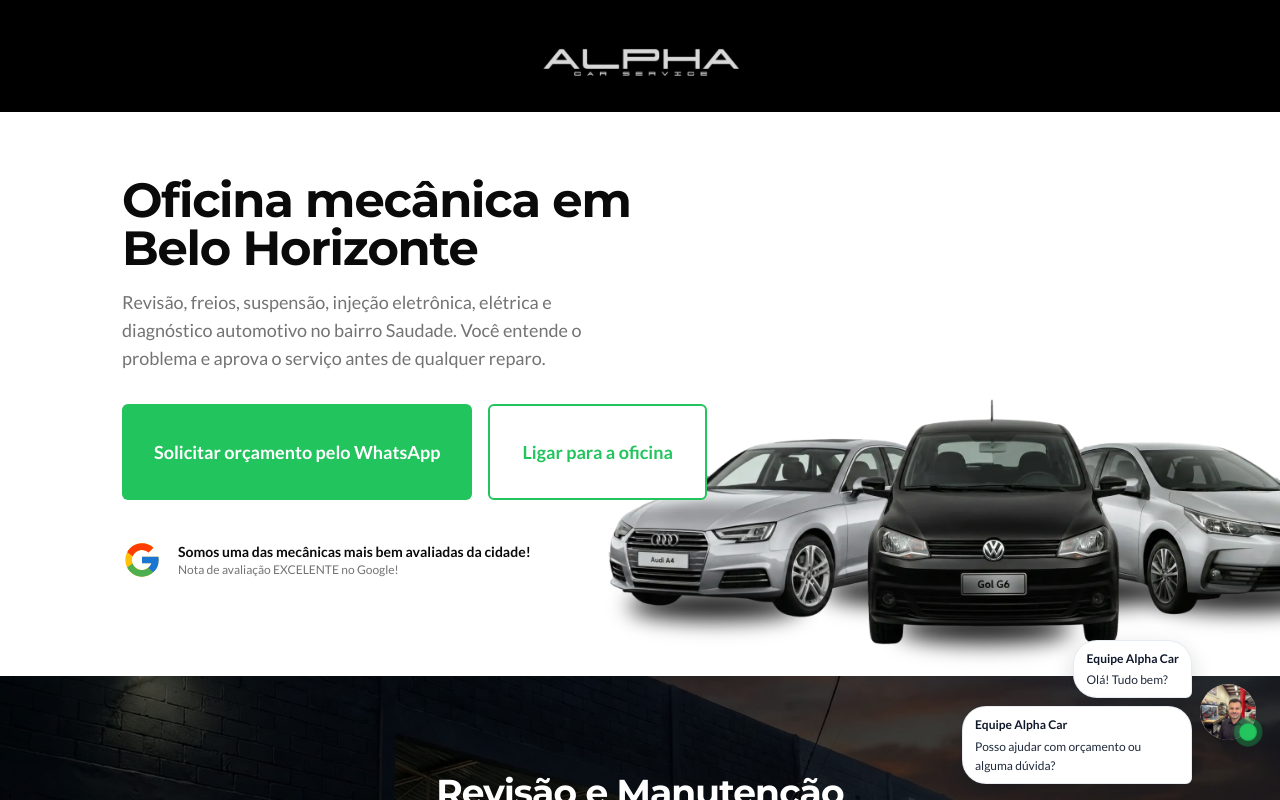
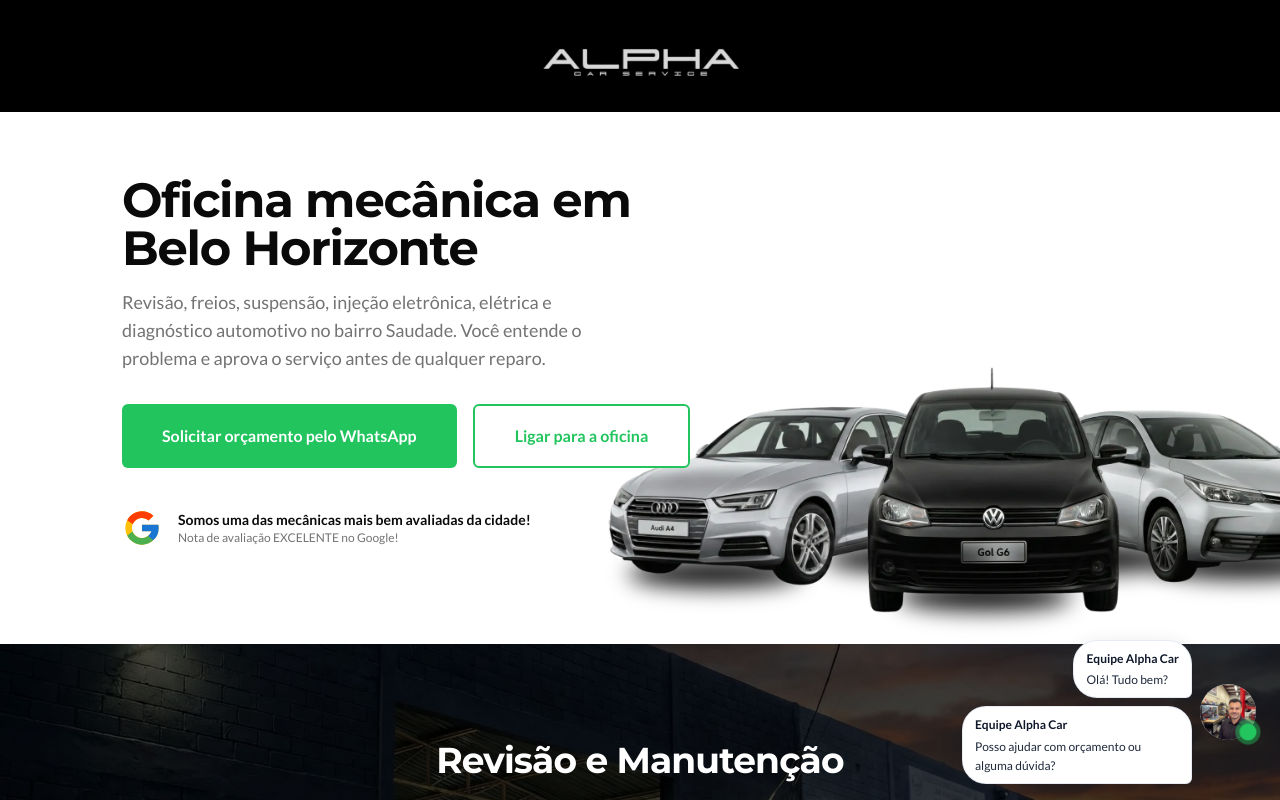
Before and after one commit to t0non/AlphaCarService, a Next.js app: page / in a window 1280 px wide. Shown: the top 800 px of the page. Built offline with nearby package versions, Linux system fonts and the light colour scheme.

Commit message:
Remove button size override to enforce custom height

```diff
--- a/src/components/sections/hero.tsx
+++ b/src/components/sections/hero.tsx
@@ -31,27 +31,31 @@
             <p className="mt-4 text-lg text-muted-foreground max-w-lg mx-auto lg:mx-0">
               Revisão, freios, suspensão, injeção eletrônica, elétrica e diagnóstico automotivo no bairro Saudade. Você entende o problema e aprova o serviço antes de qualquer reparo.
             </p>
-            <div className="mt-8 flex flex-col sm:flex-row gap-4 justify-center lg:justify-start w-full max-w-sm mx-auto sm:max-w-none">
+            <div className="mt-8 flex flex-col gap-4 justify-center w-full max-w-sm mx-auto sm:max-w-none sm:flex-row sm:justify-start">
               <Button
-                size="lg"
                 asChild
-                className="soft-button bg-primary hover:bg-primary/90 text-primary-foreground rounded-md h-20 sm:h-24 px-6 sm:px-8 text-base sm:text-lg font-bold flex-1"
+                className="soft-button bg-primary hover:bg-primary/90 text-primary-foreground rounded-md h-16 px-6 text-base font-bold w-full sm:w-auto sm:h-16 sm:px-10"
               >
                 <a
                   href="https://wa.me/5531998935665?text=Olá!%20Encontrei%20a%20Alpha%20Car%20Service%20pelo%20site%20e%20gostaria%20de%20solicitar%20um%20orçamento."
                   target="_blank"
                   rel="noopener noreferrer"
+                  className="flex items-center justify-center w-full h-full"
                 >
                   Solicitar orçamento pelo WhatsApp
                 </a>
               </Button>
               <Button
-                size="lg"
                 variant="outline"
                 asChild
-                className="soft-button h-20 sm:h-24 px-6 sm:px-8 text-base sm:text-lg font-bold rounded-md border-2 border-primary text-primary hover:bg-primary/10 flex-1"
+                className="soft-button rounded-md border-2 border-primary text-primary hover:bg-primary/10 h-16 px-6 text-base font-bold w-full sm:w-auto sm:h-16 sm:px-10"
               >
-                <a href="tel:+5531998935665">Ligar para a oficina</a>
+                <a
+                  href="tel:+5531998935665"
+                  className="flex items-center justify-center w-full h-full"
+                >
+                  Ligar para a oficina
+                </a>
               </Button>
             </div>
             <div className="mt-10 flex items-center justify-center lg:justify-start gap-4 max-w-md mx-auto lg:mx-0 w-full">
```
